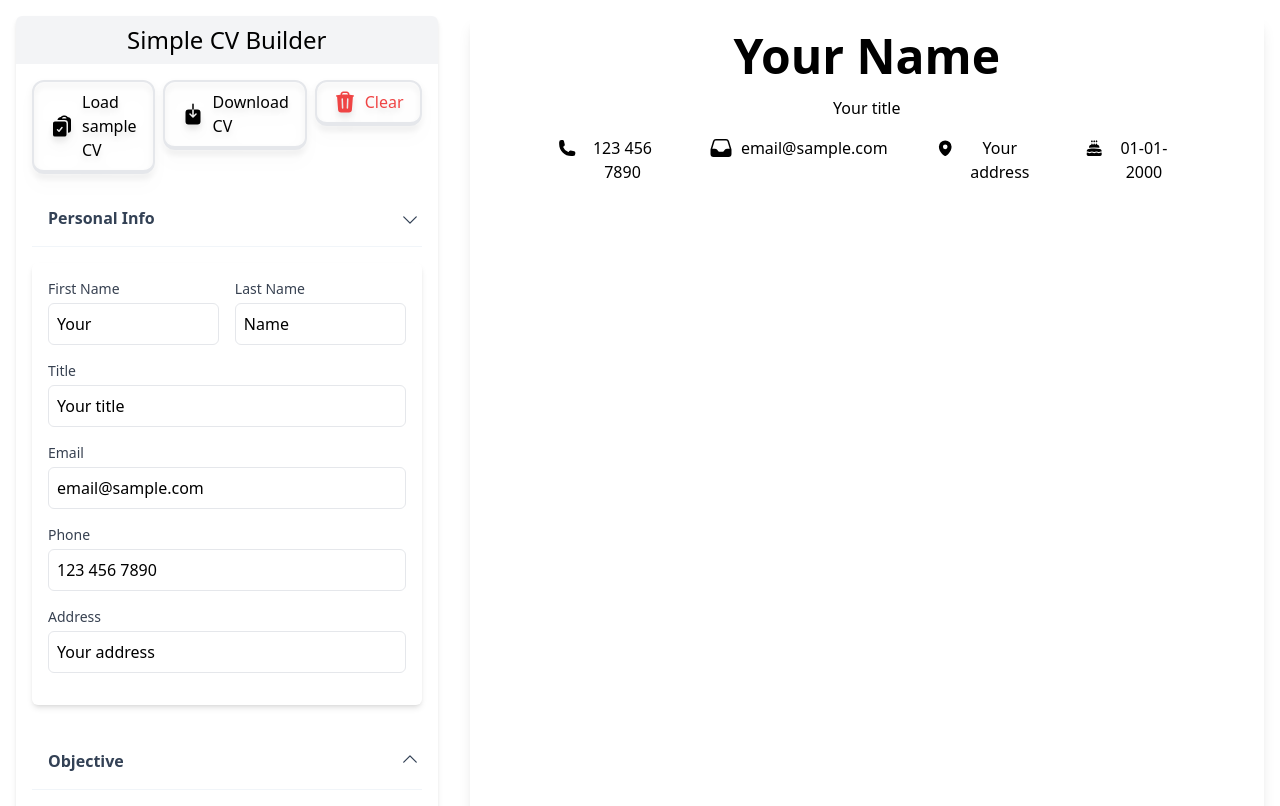
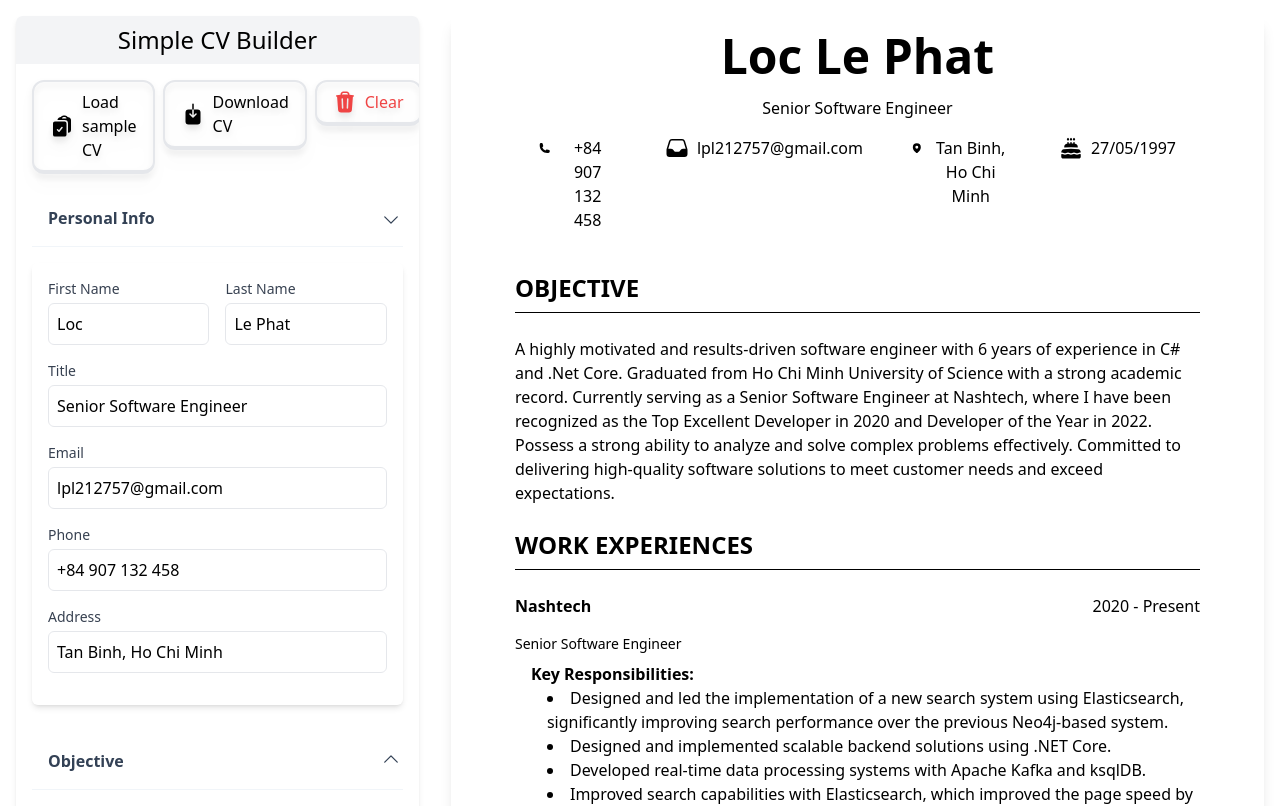
Before and after one commit to locle97/SimpleResume, a React (Vite) app: page / in a window 1280 px wide. Shown: the top 806 px of the page. Built offline with nearby package versions, Linux system fonts and the light colour scheme.

Commit message:
feat - update scrollbar for input section

```diff
--- a/src/MainContent.jsx
+++ b/src/MainContent.jsx
@@ -1,17 +1,17 @@
 import { useState } from 'react';
 import CVInputSection from './components/CVInputSection.jsx';
 import CVDisplaySection from './components/CVDisplaySection.jsx';
-import { emptyData } from './emptyData.jsx';
+import { sampleData } from './data.jsx';
 
 function MainContent() {
-  const [cvData, setCVData] = useState(emptyData);
+  const [cvData, setCVData] = useState(sampleData);
 
   const handleCVChange = (newCVData) => {
     setCVData(newCVData);
   }
 
   return (
-    <div className="content h-full flex">
+    <div className="content h-full flex relative">
       <CVInputSection cvData={cvData} onChangeCV={handleCVChange} />
       <CVDisplaySection cvData={cvData} />
     </div>
--- /dev/null
+++ b/src/components/CVInputSection.css
@@ -0,0 +1,20 @@
+/* Hide the scrollbar */
+::-webkit-scrollbar {
+  width: 6px; /* Set the width of the scrollbar */
+}
+
+/* Track */
+::-webkit-scrollbar-track {
+  background: #f1f1f1; /* Color of the track */
+}
+
+/* Handle */
+::-webkit-scrollbar-thumb {
+  background: #888; /* Color of the scrollbar handle */
+  border-radius: 3px; /* Rounded corners */
+}
+
+/* Handle on hover */
+::-webkit-scrollbar-thumb:hover {
+  background: #555; /* Color of the scrollbar handle on hover */
+}
--- a/src/components/CVInputSection.jsx
+++ b/src/components/CVInputSection.jsx
@@ -7,6 +7,8 @@ import { InputObjective } from "./InputObjective.jsx";
 
 import { InputWorkExperiences } from './InputWorkExperiences.jsx';
 import { InputProjects } from './InputProjects.jsx';
+
+import './CVInputSection.css';
 
 function CVInputSection({ cvData, onChangeCV }) {
   const handleLoadSample = () => {
@@ -38,7 +40,7 @@ function CVInputSection({ cvData, onChangeCV }) {
   }
 
   return (
-    <div className="print:hidden m-4 w-1/3 shadow-md rounded-md flex flex-col">
+    <div className="print:hidden m-4 w-1/3 shadow-md rounded-md flex flex-col sticky top-0 overflow-auto max-h-screen">
       <h1 className="text-2xl text-center bg-gray-100 p-2 rounded-t-md">Simple CV Builder</h1>
       <div className="p-4 flex">
         <ButtonGroup onLoadSample={handleLoadSample}
```
